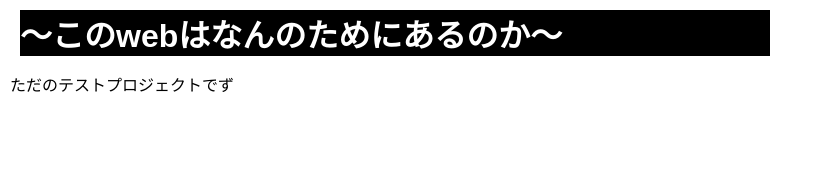
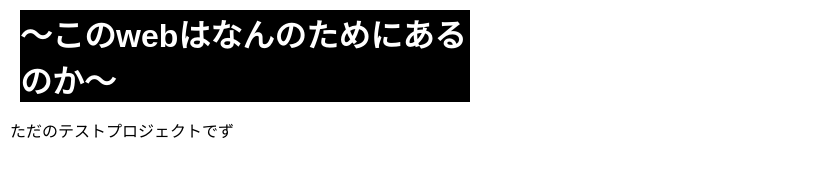
Before and after one commit to BLACKCATS77/my-web, a plain HTML site: page index.html in a window 1280 px wide. Shown: the whole page, without its empty margins (0-822 px from the left). Drawn offline with Linux system fonts and the light colour scheme.

Commit message:
Update styles.css

```diff
--- a/styles.css
+++ b/styles.css
@@ -4,7 +4,7 @@ body {
   margin: 10px;
 }
 h1 {
-  width: 750px;
+  width: 450px;
   background-color: #000000;
   color: #ffffff;
   margin: 10px;
```
